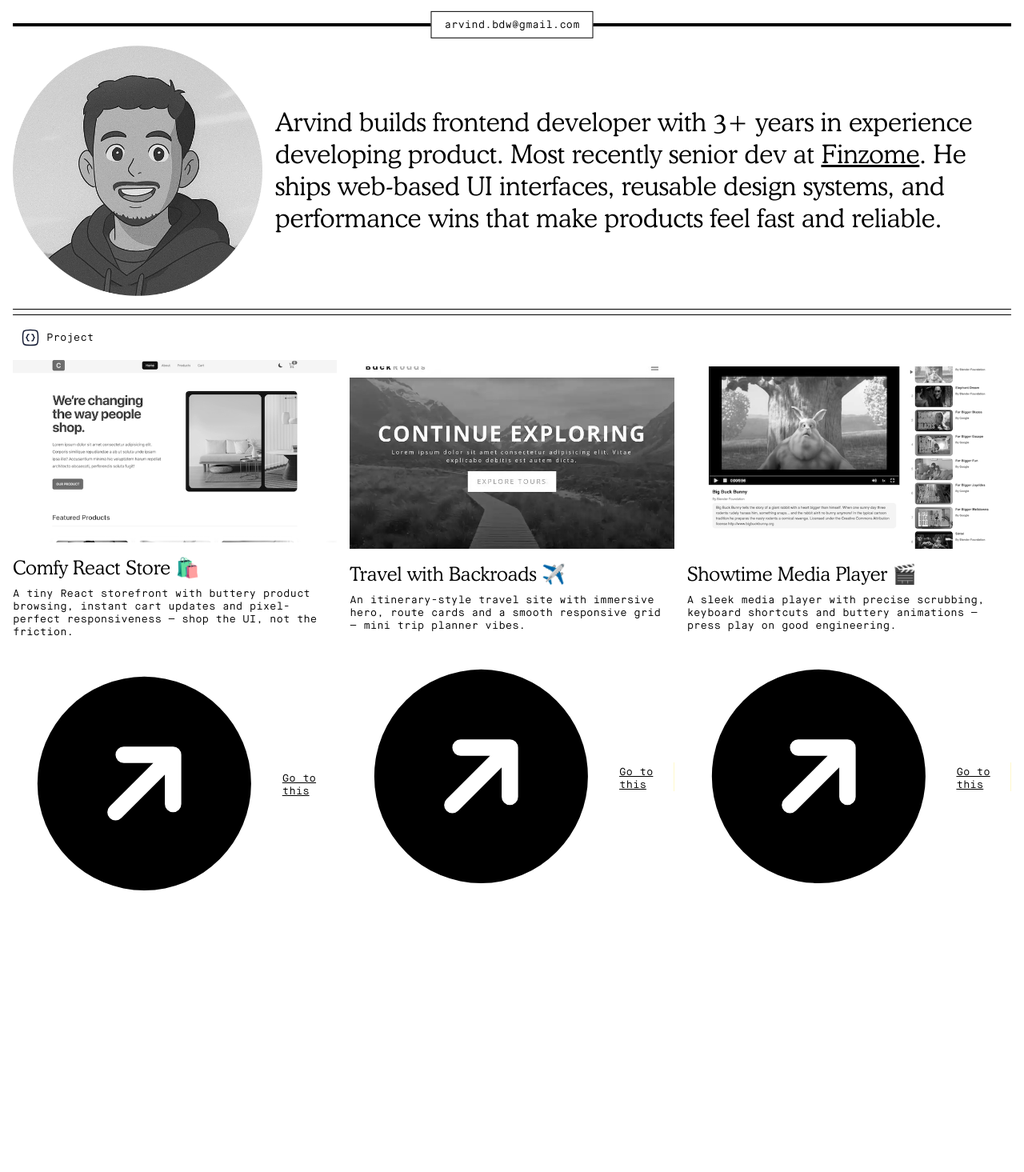
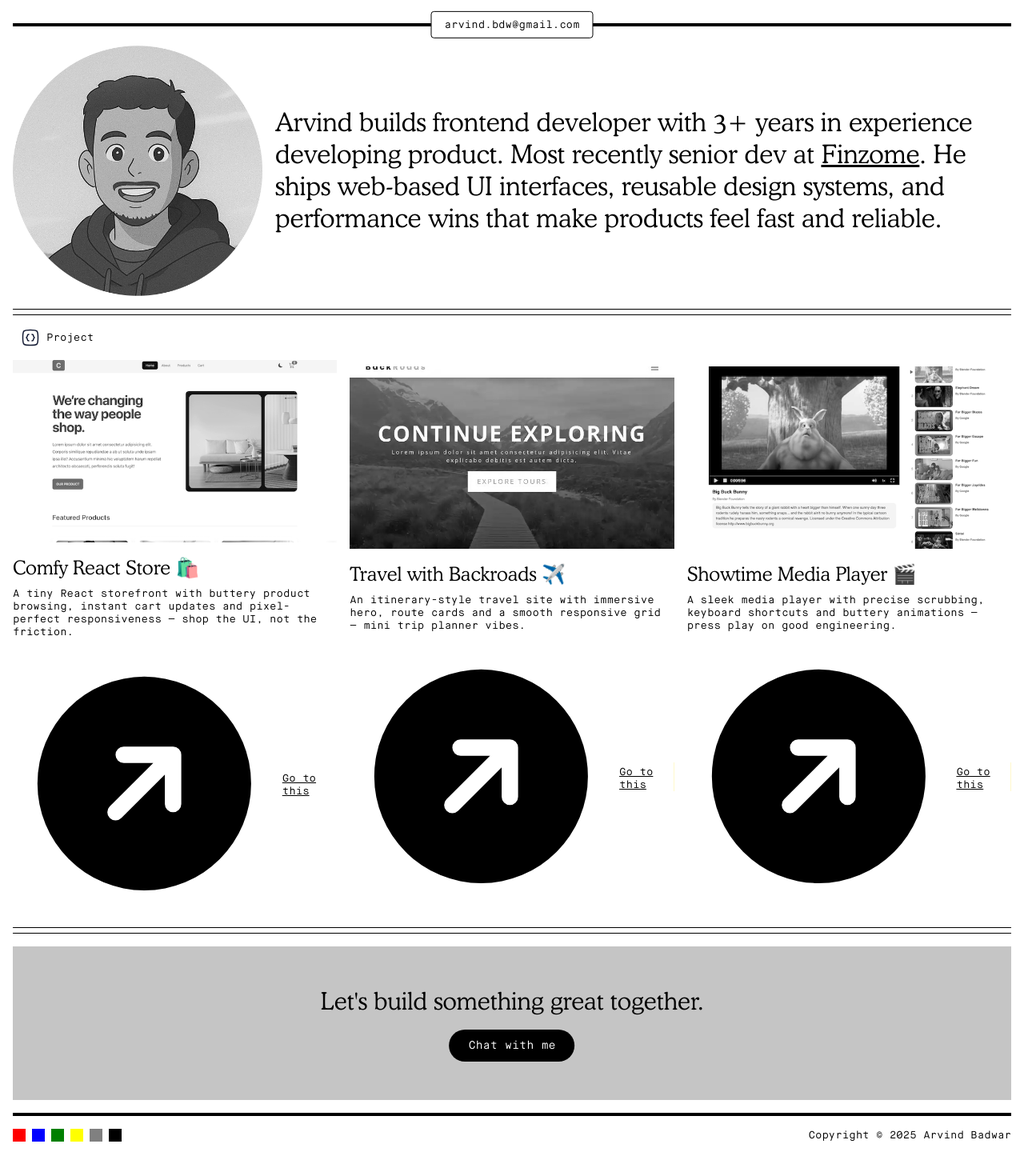
Before and after one commit to ajb-arvind/ajb-arvind.info, a Next.js app: page / in a window 1280 px wide. Shown: the part 67-1532 px from the top of the page at 80% size. Before the commit the page ends 1210 px from the top, so only its background shows below. Built offline with nearby package versions, Linux system fonts and the light colour scheme.

Commit message:
add footer and contact section

```diff
--- a/package.json
+++ b/package.json
@@ -11,6 +11,8 @@
   },
   "dependencies": {
     "@radix-ui/react-separator": "^1.1.7",
+    "@radix-ui/react-slot": "^1.2.3",
+    "class-variance-authority": "^0.7.1",
     "clsx": "^2.1.1",
     "next": "15.5.4",
     "react": "19.1.0",
--- a/src/app/globals.css
+++ b/src/app/globals.css
@@ -23,6 +23,11 @@
     box-sizing: content-box;
   }
 
+  ::selection {
+    background: black; /* Change this to your desired highlight background color */
+    color: white; /* Change this to your desired highlighted text color */
+  }
+
   body {
     background: var(--background);
     color: var(--foreground);
--- a/src/app/page.tsx
+++ b/src/app/page.tsx
@@ -1,8 +1,7 @@
+import { Contact } from '@/components/contact/Contact';
+import { Footer } from '@/components/footer/Footer';
 import { MainHeader } from '@/components/Header/main-header';
 import { Hero } from '@/components/hero/Hero';
-import { Separator } from '@/components/ui/Separator';
-import { SectionTitle } from '@/components/section/SectionTitle';
-import { SectionCard } from '@/components/section/article';
 import { ProjectSection } from '@/components/section/ProjectSection';
 
 export default function Home() {
@@ -11,6 +10,8 @@ export default function Home() {
       <MainHeader />
       <Hero />
       <ProjectSection />
+      <Contact />
+      <Footer />
     </main>
   );
 }
--- a/src/components/Header/main-header.tsx
+++ b/src/components/Header/main-header.tsx
@@ -26,11 +26,30 @@ export const MainHeader = () => {
         </div>
         <div className="relative">
           <Separator className="h-1!" />
-          <div className="absolute top-1/2 left-1/2 -translate-1/2 bg-white border py-2 px-4 cursor-pointer">
-            {EMAIL}
+          <div className="absolute top-1/2 left-1/2 -translate-1/2">
+            <button className="relative inline-flex items-center justify-start border py-2 px-4 overflow-hidden text-black transition-all duration-300 ease-in-out rounded bg-white group cursor-pointer">
+              <span className="group-hover:block absolute left-0 h-full w-0 transition-all duration-300 ease-in-out bg-highlight group-hover:w-full"></span>
+              <span className="relative w-full text-center">{EMAIL}</span>
+            </button>
           </div>
         </div>
       </header>
     </div>
   );
 };
+
+{
+  /* <a
+  href="#_"
+  class="relative px-5 py-3 overflow-hidden font-medium text-gray-600 bg-gray-100 border border-gray-100 rounded-lg shadow-inner group"
+>
+  <span class="absolute top-0 left-0 w-0 h-0 transition-all duration-200 border-t-2 border-gray-600 group-hover:w-full ease"></span>
+  <span class="absolute bottom-0 right-0 w-0 h-0 transition-all duration-200 border-b-2 border-gray-600 group-hover:w-full ease"></span>
+  <span class="absolute top-0 left-0 w-full h-0 transition-all duration-300 delay-200 bg-gray-600 group-hover:h-full ease"></span>
+  <span class="absolute bottom-0 left-0 w-full h-0 transition-all duration-300 delay-200 bg-gray-600 group-hover:h-full ease"></span>
+  <span class="absolute inset-0 w-full h-full duration-300 delay-300 bg-gray-900 opacity-0 group-hover:opacity-100"></span>
+  <span class="relative transition-colors duration-300 delay-200 group-hover:text-white ease">
+    Button Text
+  </span>
+</a>; */
+}
--- /dev/null
+++ b/src/components/contact/Contact.tsx
@@ -0,0 +1,30 @@
+import { cn } from '@/lib/utils';
+import { Button } from '../ui/button';
+import { Separator } from '../ui/Separator';
+import { cooperBTLight } from '@/app/layout';
+import { LinkButton } from '../ui/LinkButton';
+import Link from 'next/link';
+import { EMAIL, MAILTO } from '@/lib/constant';
+
+export const Contact = () => {
+  return (
+    <section className="px-4">
+      <div className="space-y-1.5 my-4">
+        <Separator />
+        <Separator />
+      </div>
+      <div className="h-48 bg-[#c5c5c5] relative hover:bg-[linear-gradient(135deg,#f7d14a,#e2c241)]">
+        <div className="absolute left-1/2 -translate-x-1/2 top-1/2 -translate-y-1/2 text-center">
+          <h2 className={cn(cooperBTLight.className, 'text-3xl leading-10')}>
+            Let's build something great together.
+          </h2>
+          <div className="mt-4">
+            <a href={MAILTO}>
+              <Button>Chat with me</Button>
+            </a>
+          </div>
+        </div>
+      </div>
+    </section>
+  );
+};
--- /dev/null
+++ b/src/components/footer/Footer.tsx
@@ -0,0 +1,27 @@
+import { COPYRIGHT_REMARK } from '@/lib/constant';
+import { Separator } from '../ui/Separator';
+
+const COLORS = ['red', 'blue', 'green', 'yellow', 'gray', 'black'];
+
+export const Footer = () => {
+  return (
+    <section className="px-4 group">
+      <Separator className="h-1! my-4" />
+      <footer className="flex items-center justify-between">
+        <div className="flex items-center gap-2">
+          {COLORS.map((item) => (
+            <span
+              key={item}
+              className="size-4 bg-[#c5c5c5]"
+              style={{
+                background: item,
+              }}
+            />
+          ))}
+        </div>
+        <p>{COPYRIGHT_REMARK}</p>
+      </footer>
+      <div className="h-20"></div>
+    </section>
+  );
+};
--- a/src/components/ui/LinkButton.tsx
+++ b/src/components/ui/LinkButton.tsx
@@ -3,7 +3,7 @@ import Link from 'next/link';
 export const LinkButton = (props: React.ComponentProps<typeof Link>) => {
   return (
     <Link
-      className="cursor-pointer underline bg-bottom-right hover:bg-bottom-left transition-all duration-300 ease-in-out bg-linear-to-r from-[#ffef8d] to-transparent to-50% from-50% bg-size-[205%_100%]"
+      className="cursor-pointer underline bg-bottom-right hover:bg-bottom-left transition-all duration-300 ease-in-out bg-linear-to-r from-[#ffef8d] to-transparent to-50% from-50% bg-size-[205%_100%] selection:bg-gray-50 selection:text-foreground"
       {...props}
     />
   );
--- /dev/null
+++ b/src/components/ui/button.tsx
@@ -0,0 +1,46 @@
+import * as React from 'react';
+import { Slot } from '@radix-ui/react-slot';
+import { cva, type VariantProps } from 'class-variance-authority';
+
+import { cn } from '@/lib/utils';
+
+const buttonVariants = cva(
+  "inline-flex items-center rounded-full justify-center gap-2 whitespace-nowrap text-sm font-medium transition-all disabled:pointer-events-none disabled:opacity-50 [&_svg]:pointer-events-none [&_svg:not([class*='size-'])]:size-4 shrink-0 [&_svg]:shrink-0 outline-none cursor-pointer focus-visible:ring-[3px]",
+  {
+    variants: {
+      variant: {
+        default: 'bg-black text-white hover:bg-black/85',
+      },
+      size: {
+        default: 'h-8 px-6 py-1 has-[>svg]:px-3',
+      },
+    },
+    defaultVariants: {
+      variant: 'default',
+      size: 'default',
+    },
+  }
+);
+
+function Button({
+  className,
+  variant,
+  size,
+  asChild = false,
+  ...props
+}: React.ComponentProps<'button'> &
+  VariantProps<typeof buttonVariants> & {
+    asChild?: boolean;
+  }) {
+  const Comp = asChild ? Slot : 'button';
+
+  return (
+    <Comp
+      data-slot="button"
+      className={cn(buttonVariants({ variant, size, className }))}
+      {...props}
+    />
+  );
+}
+
+export { Button, buttonVariants };
--- a/src/lib/constant.ts
+++ b/src/lib/constant.ts
@@ -1,6 +1,7 @@
 export const TITLE = 'Arvind.badwar';
 
 export const EMAIL = 'arvind.bdw@gmail.com';
+export const MAILTO = 'mailto:arvind.bdw@gmail.com';
 
 export const SOCIAL_LINK = {
   github: 'https://github.com/ajb-arvind/',
@@ -37,3 +38,7 @@ export const PROJECT_DATA = [
     alt: 'Screenshot of Showtime Media Player.',
   },
 ];
+
+const RANDOM_ACTIVITY = ['  🎵 listening to Tere Naina'];
+
+export const COPYRIGHT_REMARK = `Copyright © ${new Date().getFullYear()} Arvind Badwar`;
```
Also changed, not shown: 1 other file (tests, documents, lock files or other folders).
